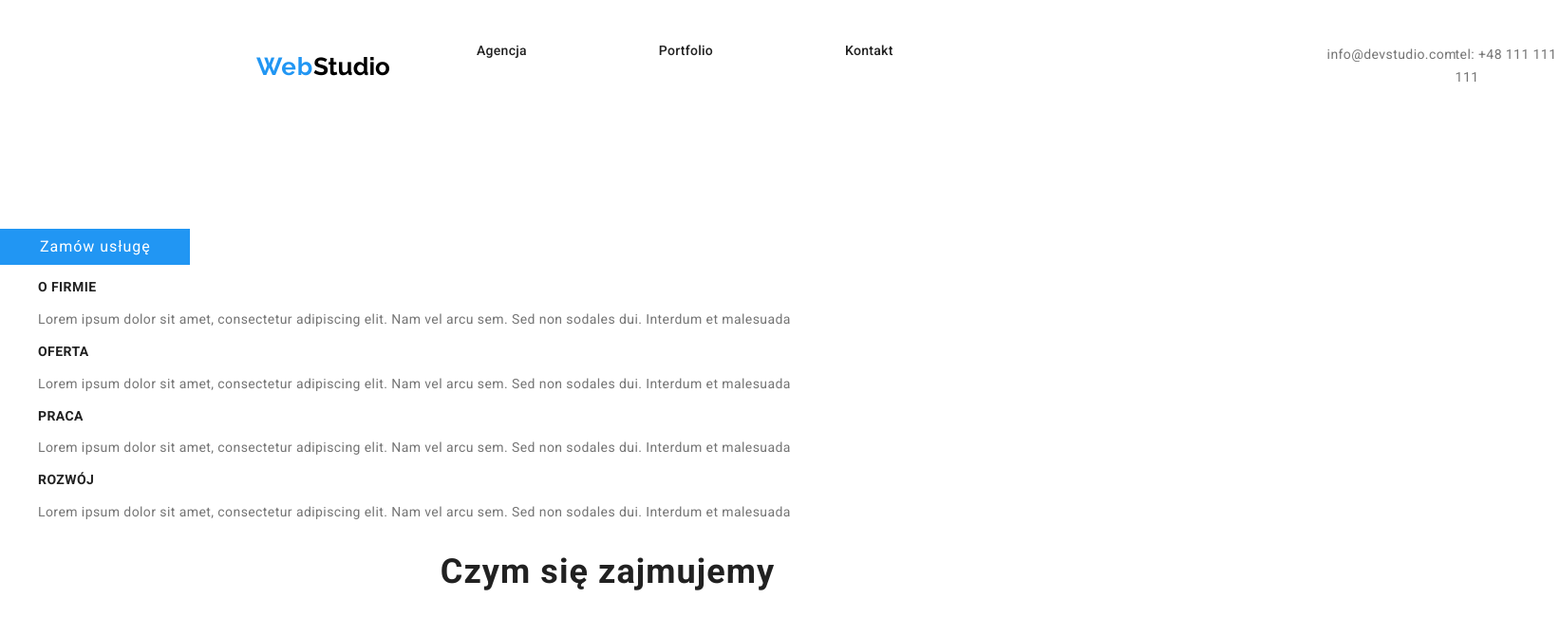
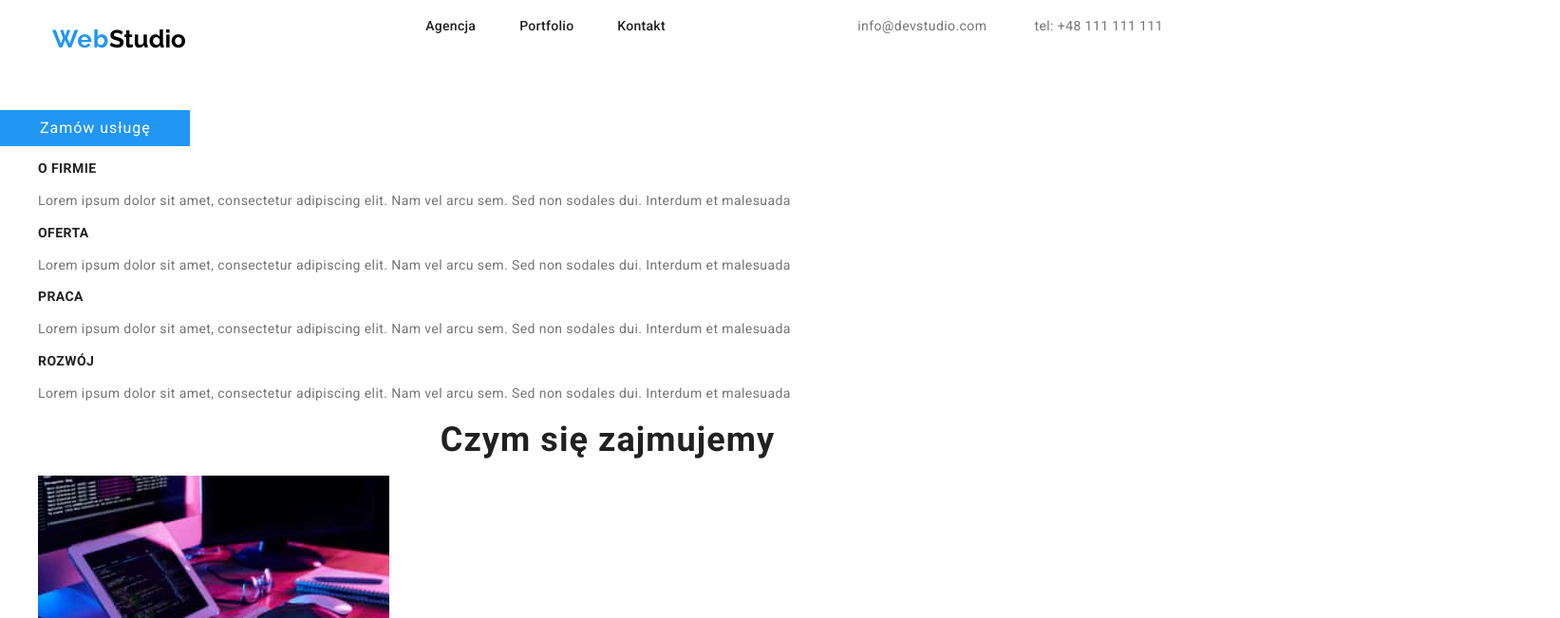
Before and after one commit to MarcinZbor/goit-markup-hw-03, a plain HTML site: page index.html in a window 1280 px wide. Shown: the top 651 px of the page at 95% size, 1643 px wide, since content can reach past the window. Drawn offline with nearby package versions, Linux system fonts and the light colour scheme.

Commit message:
Zrobiony header index

```diff
--- a/css/styles.css
+++ b/css/styles.css
@@ -9,6 +9,15 @@ body {
   color: #212121;
 }
 
+h1,
+h2,
+h3,
+h4,
+h5,
+h6 {
+  margin: 0;
+  padding: 0;
+}
 
 .logo1 {
   font-family: Raleway;
@@ -38,16 +47,16 @@ body {
 .active {
   color: var(--hover);
 }
-.emailtel {
+.navcontact {
   list-style: none;
   display: flex;
-
+  justify-content: stretch;
+  align-items:center;
+  gap: 50px;
 }
-
-
 address {
   font-style: normal;
-display: flex;
+  display: flex;
 }
 .adres {
   font-size: 14px;
@@ -188,19 +197,25 @@ footer {
 }
 
 /* zadanie domowe 3 */
-.container-header {
- box-sizing: border-box;
- display: flex;
- justify-content: space-between;
- align-items: center;
- padding: 0 15px;
- width: 100%;
- max-width: 1200px;
-margin-right: auto;
-margin-left: auto;
- background-color: #ffffff;
+.wrapper-header {
+  max-width: 1200px;
+  margin: 0 auto;
+  box-sizing: border-box;
+  width: 100%;
+  padding: 0 15px;
+  border-bottom: 1 solid #ececec;
+}
+.container {
+  display: flex;
+  justify-content: space-between;
+  align-items: stretch;
 }
 .navigation {
+  display: flex;
+  justify-content: space-between;
+  align-items: center;
+}
+.navigation-list {
   font-size: 14px;
   font-weight: 500;
   line-height: 1.14;
@@ -208,15 +223,13 @@ margin-left: auto;
   text-align: left;
   list-style: none;
   display: flex;
-  justify-content: space-between;
+  justify-content: center;
   align-items: center;
-  padding: 32px 371px 32px 46px;
-
 }
 .links {
   text-decoration: none;
   color: var(--brand-color);
-  padding: 32px 46px 32px 93px;
+  padding-left: 46px;
 }
 .contact {
   text-decoration: none;
@@ -226,20 +239,11 @@ margin-left: auto;
   line-height: 1.71;
   letter-spacing: 0.03em;
   text-align: left;
-
-}
-.emailcontact{
-  display:flex;
-  height: 16px;
-width: 135px;
-}
-.telcontact{
-  height: 16px;
-width: 110px;
 }
 .logolink {
   text-decoration: none;
   width: 145px;
   height: 31px;
-  padding: 24px 93px 25px 215px;
+  padding-top: 24px;
+  padding-bottom: 25px;
 }
--- a/index.html
+++ b/index.html
@@ -10,38 +10,36 @@
       href="https://fonts.googleapis.com/css2?family=Raleway:wght@700&family=Roboto:wght@400;500;700;900&display=swap"
       rel="stylesheet"
     />
-    <link rel="stylesheet" href="node_modules/modern-normalize/modern-normalize.css">
+    <link
+      rel="stylesheet"
+      href="node_modules/modern-normalize/modern-normalize.css"
+    />
     <link href="./css/styles.css" rel="stylesheet" />
     <title>Zadanie Domowe GOIT Polska</title>
   </head>
   <body>
-    <header>
-      <div class="container-header">
+    <header class="wrapper-header">
+      <div class="container">
         <a href="./index.html" class="logolink">
           <span class="logo1">Web</span><span class="logo2">Studio</span></a
         >
-      <nav>
-        <ul class="navigation">
+        <nav class="navigation">
+          <ul class="navigation-list">
             <li><a href="#" class="links"> Agencja</a></li>
             <li><a href="./portfolio.html" class="links"> Portfolio</a></li>
             <li><a href="./kontakt.html" class="links"> Kontakt</a></li>
           </ul>
         </nav>
-      <div>
-        <ul class="emailtel">
+        <ul class="navcontact">
           <li>
-            <div class="emailcontact">
             <a href="mailto:info@devstudio.com" class="contact"
               >info@devstudio.com
-            </a></div>
+            </a>
           </li>
           <li>
-            <div class="telcontact">
             <a href="tel:+48111111111" class="contact"> tel: +48 111 111 111</a>
-            </div>
           </li>
         </ul>
-      </div>
       </div>
     </header>
     <main>
```
Lines whose indentation alone changed are shown as unchanged.
